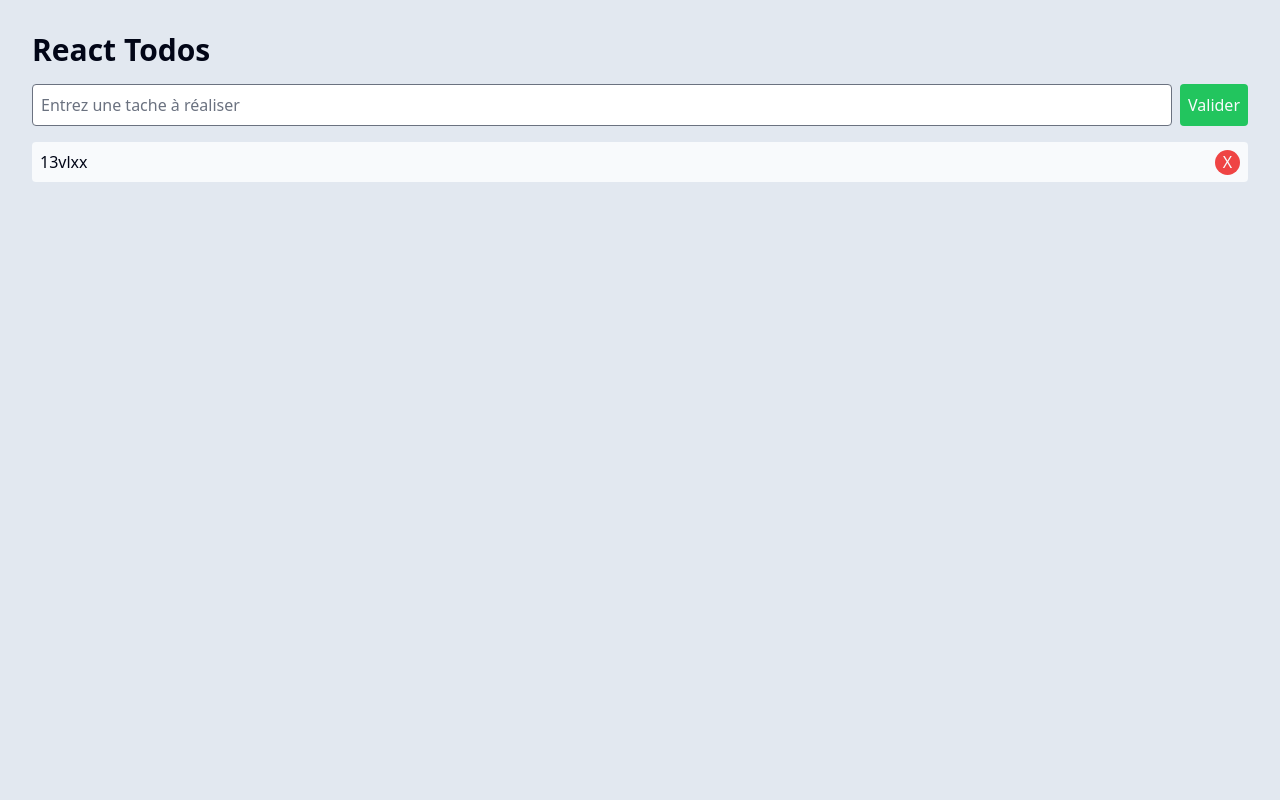
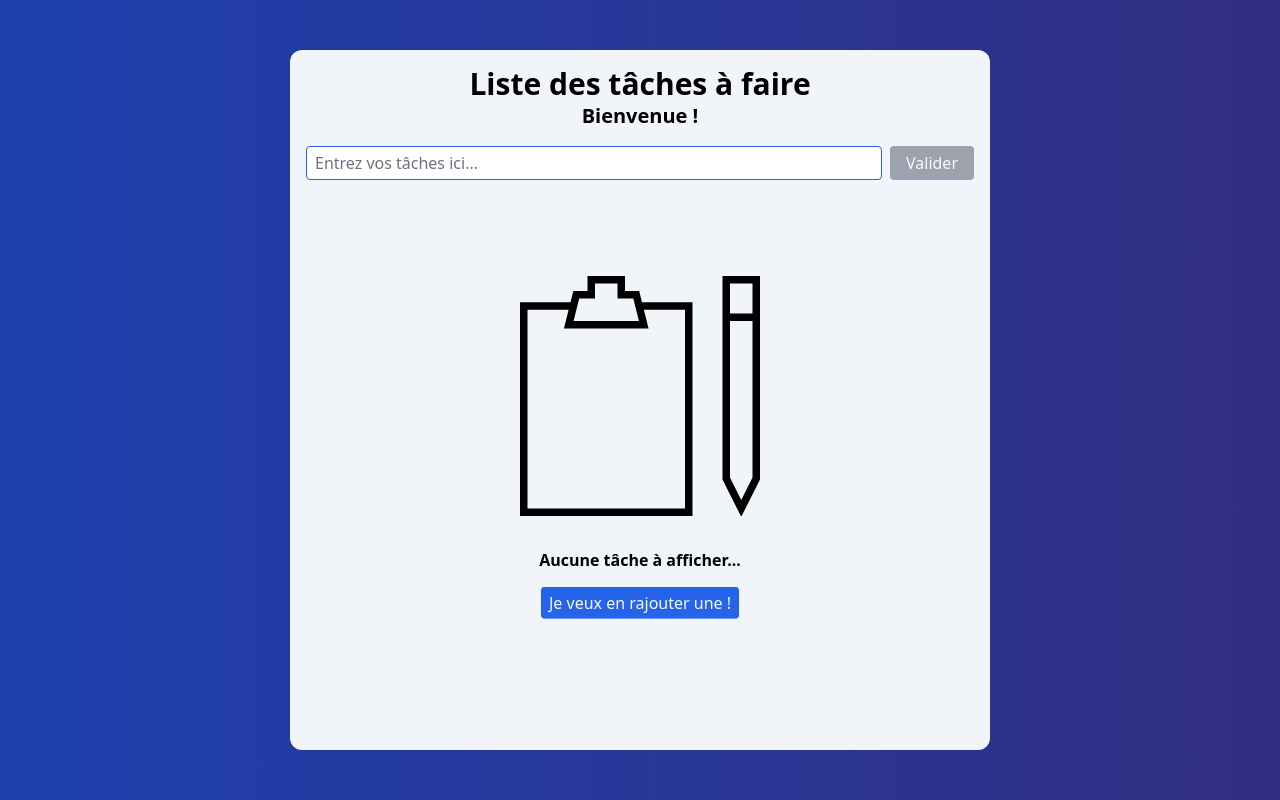
Before and after one commit to 13vlxx/ReactJS-Todos, a React (Vite) app: page / in a window 1280 px wide. Built offline with nearby package versions, Linux system fonts and the light colour scheme.

Commit message:
new user interface

```diff
--- a/src/App.jsx
+++ b/src/App.jsx
@@ -1,121 +1,113 @@
-/* eslint-disable no-unused-vars */
 import { nanoid } from "nanoid";
-import { useEffect, useState } from "react";
-import TodoList from "./components/TodoList";
+import { useState } from "react";
+import Todo from "./components/Todo";
+import noTodo from "./assets/noTodo.svg";
 
 function App() {
-  const [todo, setTodo] = useState("");
-  const [todoList, setTodoList] = useState([
-    {
-      id: nanoid(8),
-      text: "13vlxx",
-    },
-  ]);
-  const [errors, setErrors] = useState({
-    emptyInput: false,
-    todoAlreadyExist: false,
+  const [inputValue, setInputValue] = useState("");
+  const [todosList, setTodoList] = useState([]);
+  const [error, setError] = useState({
+    undefined: false,
+    taskAlreadyExist: false,
   });
-
-  useEffect(() => {
-    const storedTodoList = localStorage.getItem("todoList");
-
-    if (storedTodoList) {
-      setTodoList(JSON.parse(storedTodoList));
-    }
-  }, []);
 
   function handleSubmit(e) {
     e.preventDefault();
-
-    if (!todo) {
-      setErrors({ ...errors, emptyInput: true });
+    if (!inputValue) {
+      setError({ ...error, undefined: true });
       return;
     }
 
-    const tae = todoList.find((item) => item.text === todo);
-
-    if (tae) {
-      setErrors({ ...errors, todoAlreadyExist: true });
+    if (todosList.find((todo) => todo.name === inputValue)) {
+      setError({ ...error, taskAlreadyExist: true });
       return;
     }
 
-    const newTodoList = [...todoList, { id: nanoid(8), text: todo }];
-    setTodoList(newTodoList);
-    setTodo("");
-    setErrors({ ...errors, todoAlreadyExist: false, emptyInput: false });
-
-    localStorage.setItem("todoList", JSON.stringify(newTodoList));
+    setTodoList([...todosList, { id: nanoid(8), name: inputValue }]);
+    setError({ ...error, undefined: false, taskAlreadyExist: false });
+    setInputValue("");
   }
 
   function deleteTodo(id) {
-    const newTodoList = todoList.filter((todo) => todo.id !== id);
-    setTodoList(newTodoList);
-    setErrors({ ...errors, todoAlreadyExist: false, emptyInput: false });
+    const todoToDelete = todosList.find((todo) => todo.id === id);
+    if (confirm(`Voulez vous vraiment supprimer la tâche suivante : '${todoToDelete.name}' ?`)) {
+      setTodoList(todosList.filter((todo) => todo.id !== id));
+      setError({ ...error, undefined: false, taskAlreadyExist: false });
+    }
 
-    localStorage.setItem("todoList", JSON.stringify(newTodoList));
+    return;
+  }
+
+  function deleteAllTodos() {
+    if (confirm("Voulez vous vraiment supprimer toutes les tâches ?")) {
+      setTodoList([]);
+    }
   }
 
   let errorMessage;
-  if (todoList.length === 0) {
-    errorMessage = <p className="mt-2">Aucune tache à afficher...</p>;
-  } else {
-    if (errors.todoAlreadyExist) {
-      errorMessage = <p className="mt-2 text-red-500">Tache déjà existante...</p>;
-    }
-    if (errors.emptyInput) {
-      errorMessage = <p className="mt-2 text-red-500">Veuillez bien remplir le champ...</p>;
-    }
+  if (error.undefined) {
+    errorMessage = <p className="text-red-600">Veuillez rentrer une tâche...</p>;
+  } else if (error.taskAlreadyExist) {
+    errorMessage = <p className="text-red-600">Cette tâche à déjà été définie...</p>;
   }
 
-  if (errors.emptyInput) {
-    errorMessage = <p className="mt-2 text-red-500">Veuillez bien remplir le champ...</p>;
-  }
+  console.log(!inputValue);
 
   return (
-    <div
-      className={`min-h-screen transition-all duration-500 text-slate-50 p-8 ${
-        todo === "vertical" && "cursor-vertical-text"
-      } ${
-        todo.includes("13vlxx") || todoList.find((item) => item.text === "13vlxx")
-          ? "bg-slate-200 text-slate-950"
-          : "bg-slate-900"
-      }`}
-    >
-      <h1 className="text-3xl font-semibold select-none">React Todos</h1>
+    <div className="flex items-center justify-center min-h-screen bg-gradient-to-r from-blue-800 to-indigo-900">
+      <div className="min-w-[280px] sm:min-w-[450px] md:min-w-[700px] min-h-[700px] bg-slate-100 rounded-xl p-4">
+        <h1 className="text-3xl font-semibold text-center">Liste des tâches à faire</h1>
+        <h2 className="text-xl font-semibold text-center">
+          {todosList.length > 0 ? `${todosList.length} tâches en cours...` : "Bienvenue !"}
+        </h2>
         <form onSubmit={handleSubmit} className="flex gap-2 mt-4">
           <input
-          onChange={(e) => setTodo(e.target.value)}
-          value={todo}
-          placeholder="Entrez une tache à réaliser"
-          className="text-slate-950 rounded w-full py-2 pl-2 outline-blue-600"
+            onChange={(e) => setInputValue(e.target.value)}
+            value={inputValue}
             type="text"
+            className="border border-blue-600 rounded outline-none px-2 py-1 w-full"
+            placeholder="Entrez vos tâches ici..."
+            id="todo"
           />
           <button
-          disabled={!todo}
-          className={`bg-blue-600 px-2 rounded hover:bg-blue-700 transition-colors duration-200 ${
-            !todo && "bg-gray-500 hover:bg-gray-600 cursor-not-allowed"
-          } ${
-            todo.includes("13vlxx") || todoList.find((item) => item.text === "13vlxx")
-              ? "bg-green-500 hover:bg-green-600 cursor-cell text-slate-50"
-              : ""
+            disabled={!inputValue}
+            className={`bg-blue-600 rounded px-4 text-slate-50 hover:bg-blue-700 transition-colors duration-100 ${
+              !inputValue && "bg-gray-400 hover:bg-gray-500"
             }`}
           >
             Valider
           </button>
         </form>
+
         {errorMessage}
-      <ul
-        className={`mt-4 ${
-          todo.includes("13vlxx") || todoList.find((item) => item.text === "13vlxx")
-            ? "text-slate-50"
-            : ""
-        }`}
+        {todosList.length > 1 && (
+          <button
+            onClick={deleteAllTodos}
+            className=" border-2 border-red-500 w-full mt-4 rounded bg-red-200 text-black"
           >
-        {todoList.map((todo) => (
-          <TodoList key={todo.id} content={todo} deleteTodo={deleteTodo} inputValue={todo} />
+            Supprimer toutes les tâches
+          </button>
+        )}
+        {todosList.length === 0 && (
+          <div className="flex flex-col justify-center items-center mt-24">
+            <img className="w-60 place-content-center" src={noTodo} alt="liste vide" />
+            <p className="mt-8 font-semibold">Aucune tâche à afficher...</p>
+            <label
+              htmlFor="todo"
+              className="bg-blue-600 text-slate-50 mt-4 px-2 py-1 rounded hover:bg-blue-700 transition-colors duration-100 cursor-pointer select-none animate-bounce"
+            >
+              Je veux en rajouter une !
+            </label>
+          </div>
+        )}
+        <ul className="mt-4">
+          {todosList.map((item) => (
+            <Todo key={item.id} todo={item} deleteTodo={deleteTodo} />
           ))}
         </ul>
       </div>
+    </div>
   );
 }
+
 export default App;
--- /dev/null
+++ b/src/components/Todo.jsx
@@ -0,0 +1,14 @@
+/* eslint-disable react/prop-types */
+export default function Todo({ todo, deleteTodo }) {
+  return (
+    <li className="bg-blue-100 border-2 relative border-blue-600 mt-2 rounded px-2 py-1">
+      {todo.name}
+      <button
+        onClick={() => deleteTodo(todo.id)}
+        className="absolute right-2 bg-red-500 text-slate-50 w-6 h-6 rounded-full"
+      >
+        X
+      </button>
+    </li>
+  );
+}
--- a/src/components/TodoList.jsx
+++ /dev/null
@@ -1,14 +0,0 @@
-/* eslint-disable react/prop-types */
-export default function TodoList({ content, deleteTodo }) {
-  return (
-    <div className="flex items-center mt-2 relative">
-      <li className="w-full bg-slate-50 text-slate-950 px-2 py-2 rounded"> {content.text}</li>
-      <button
-        onClick={() => deleteTodo(content.id)}
-        className="h-[25px] w-[25px] flex items-center justify-center bg-red-500 absolute right-2 rounded-full hover:bg-red-600 transition-colors duration-100"
-      >
-        X
-      </button>
-    </div>
-  );
-}
```
Also changed, not shown: src/assets/noTodo.svg (added). Lines whose indentation alone changed are shown as unchanged.
